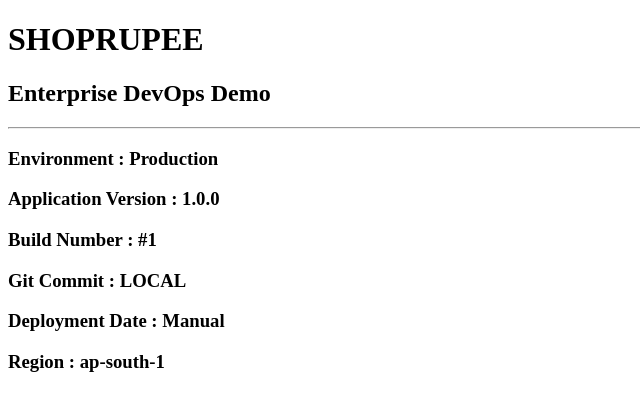
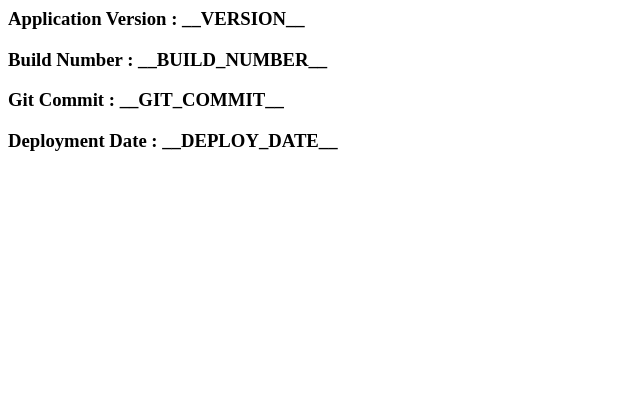
Before and after one commit to Akshata053/shoprupee-webapp, a plain HTML site: page index.html in a window 1280 px wide. Shown: the whole page, without its empty margins (0-640 px from the left). Drawn offline with Linux system fonts and the light colour scheme.

Commit message:
Index file added

```diff
--- a/index.html
+++ b/index.html
@@ -1,29 +1,7 @@
-<!DOCTYPE html>
-<html>
-<head>
-    <title>ShopRupee</title>
-</head>
+<h3>Application Version : __VERSION__</h3>
 
-<body>
+<h3>Build Number : __BUILD_NUMBER__</h3>
 
-<h1>SHOPRUPEE</h1>
+<h3>Git Commit : __GIT_COMMIT__</h3>
 
-<h2>Enterprise DevOps Demo</h2>
-
-<hr>
-
-<h3>Environment : Production</h3>
-
-<h3>Application Version : 1.0.0</h3>
-
-<h3>Build Number : #1</h3>
-
-<h3>Git Commit : LOCAL</h3>
-
-<h3>Deployment Date : Manual</h3>
-
-<h3>Region : ap-south-1</h3>
-
-</body>
-
-</html>
+<h3>Deployment Date : __DEPLOY_DATE__</h3>
```
